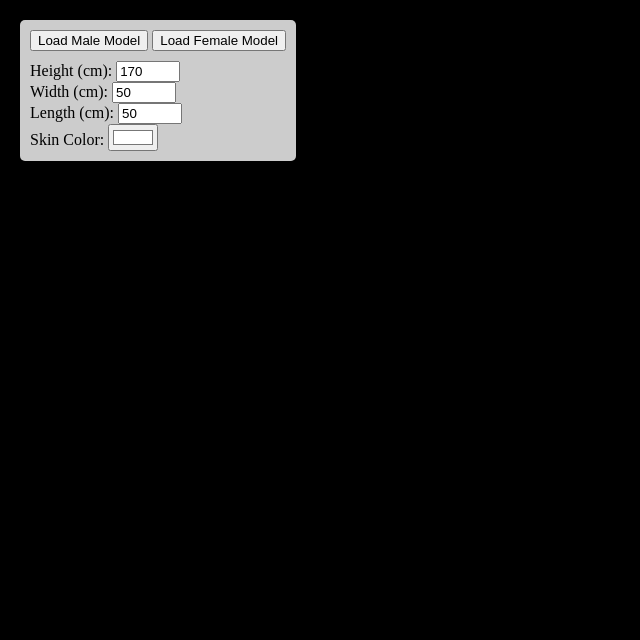
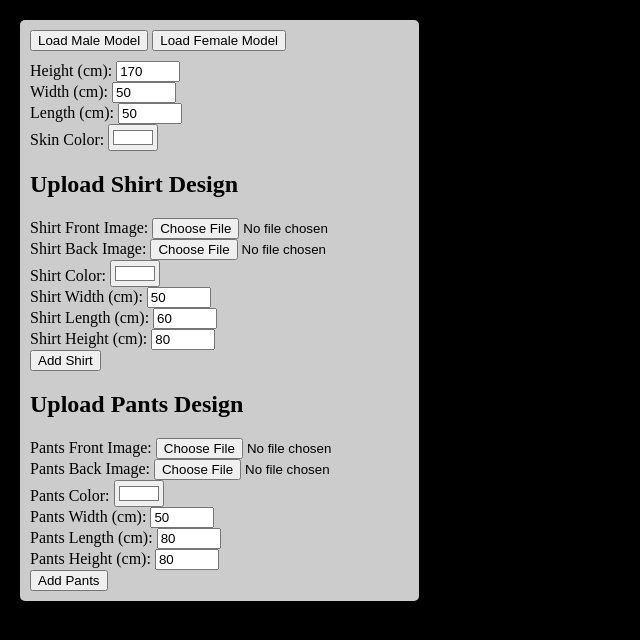
Before and after one commit to BlazedM1234/Online-Fitting-Room-18.0, a plain HTML site: page index.html in a window 1280 px wide. Shown: the whole page, without its empty margins (0-640 px from the left). Drawn offline with nearby package versions, Linux system fonts and the light colour scheme.

Commit message:
Update index.html

```diff
--- a/index.html
+++ b/index.html
@@ -24,6 +24,24 @@
         <label>Width (cm): <input type="number" id="width" value="50" min="20" max="300" step="1"></label><br>
         <label>Length (cm): <input type="number" id="length" value="50" min="20" max="300" step="1"></label><br>
         <label>Skin Color: <input type="color" id="skinColor" value="#ffffff"></label><br>
+
+        <h2>Upload Shirt Design</h2>
+        <label>Shirt Front Image: <input type="file" id="shirtFrontImage" accept="image/*" required></label><br>
+        <label>Shirt Back Image: <input type="file" id="shirtBackImage" accept="image/*" required></label><br>
+        <label>Shirt Color: <input type="color" id="shirtColor" value="#ffffff"></label><br>
+        <label>Shirt Width (cm): <input type="number" id="shirtWidth" value="50" min="10" max="200"></label><br>
+        <label>Shirt Length (cm): <input type="number" id="shirtLength" value="60" min="10" max="200"></label><br>
+        <label>Shirt Height (cm): <input type="number" id="shirtHeight" value="80" min="10" max="200"></label><br>
+        <button id="addShirt">Add Shirt</button>
+
+        <h2>Upload Pants Design</h2>
+        <label>Pants Front Image: <input type="file" id="pantsFrontImage" accept="image/*" required></label><br>
+        <label>Pants Back Image: <input type="file" id="pantsBackImage" accept="image/*" required></label><br>
+        <label>Pants Color: <input type="color" id="pantsColor" value="#ffffff"></label><br>
+        <label>Pants Width (cm): <input type="number" id="pantsWidth" value="50" min="10" max="200"></label><br>
+        <label>Pants Length (cm): <input type="number" id="pantsLength" value="80" min="10" max="200"></label><br>
+        <label>Pants Height (cm): <input type="number" id="pantsHeight" value="80" min="10" max="200"></label><br>
+        <button id="addPants">Add Pants</button>
     </div>
 
     <script>
```
